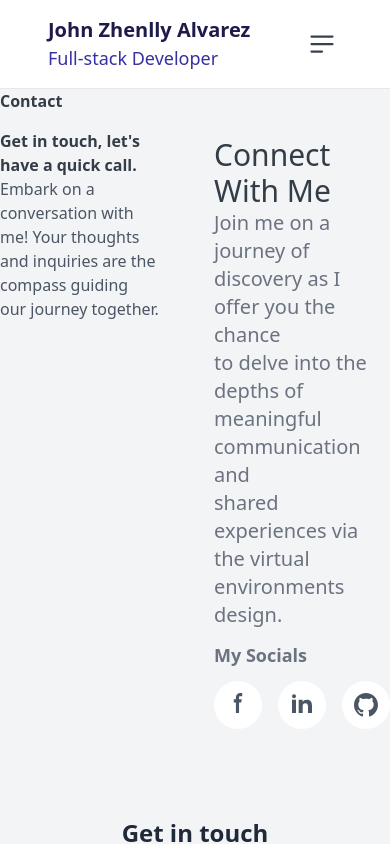
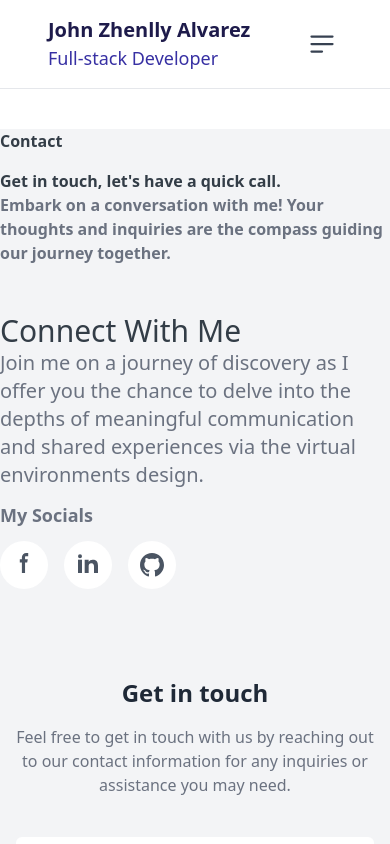
Before and after one commit to zhenllyalvarez/zhen-vue-portfolio, a Vue app: page /contact in a window 390 px wide. Shown: the top 844 px of the page. Built offline with nearby package versions, Linux system fonts and the light colour scheme.

Commit message:
updated the responsiveness

```diff
--- a/src/views/ContactView.vue
+++ b/src/views/ContactView.vue
@@ -8,22 +8,22 @@ const pageTitle = "Contact";
 <template>
   <MainLayout :pageTitle="pageTitle">
     <section class="bg-gray-100 sm:p-2">
-      <div class="p-0 lg:p-12 sm:p-8 md:p-12 flex gap-12">
-        <div>
-          <h1 class="font-bold lg:text-7xl sm:text-4xl md:text:4xl">Contact</h1>
+      <div class="p-0 lg:p-12 sm:p-8 md:p-12 lg:flex sm:col gap-24">
+        <div class="">
+          <h1 class="font-bold lg:text-7xl md:text-4xl sm:text-3xl mt-10">Contact</h1>
           <h1 class="font-semibold mt-4 lg:text-xl md:text-md">
             Get in touch, let's have a quick call.
           </h1>
-          <h1 class="text-md font-normal text-gray-600 sm:text-sm">
+          <h1 class="text-md font-semibold text-gray-500 sm:text-sm">
             Embark on a conversation with me! Your thoughts and inquiries are
-            the compass guiding <br> our journey together.
+            the compass guiding our journey together.
           </h1>
         </div>
-        <div>
+        <div class="">
           <h1 class="font-medium text-3xl mt-12">Connect With Me</h1>
-          <p class="font-normal text-xl text-gray-500">
-            Join me on a journey of discovery as I offer you the chance <br> to delve
-            into the depths of meaningful communication and<br> shared experiences
+          <p class="font-normal text-xl text-gray-500 sm:text-md">
+            Join me on a journey of discovery as I offer you the chance to delve
+            into the depths of meaningful communication and shared experiences
             via the virtual environments design.
           </p>
           <h1 class="mt-3 text-lg font-bold text-gray-500">My Socials</h1>
```
Also changed, not shown: 7 other files (tests, documents, lock files or other folders).
